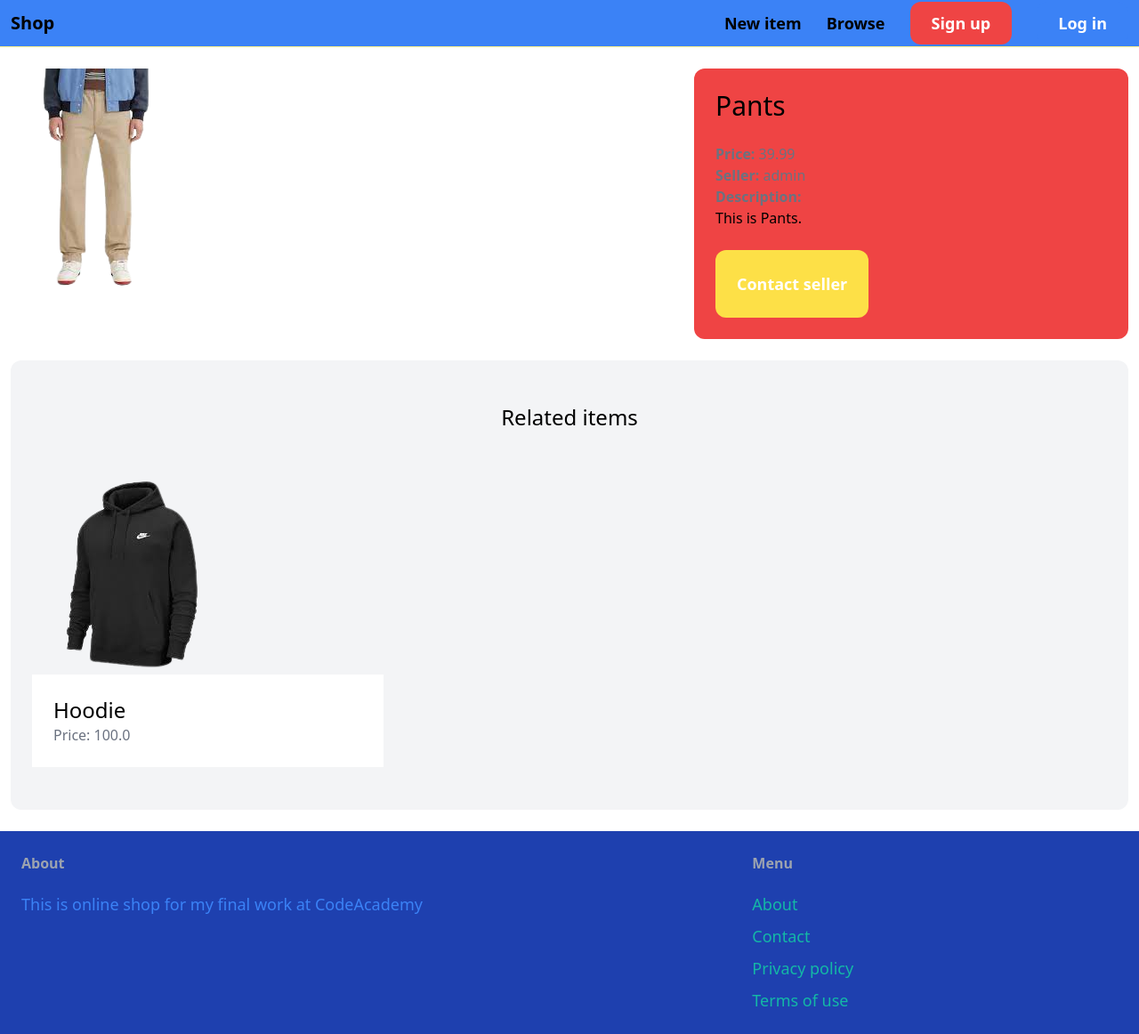
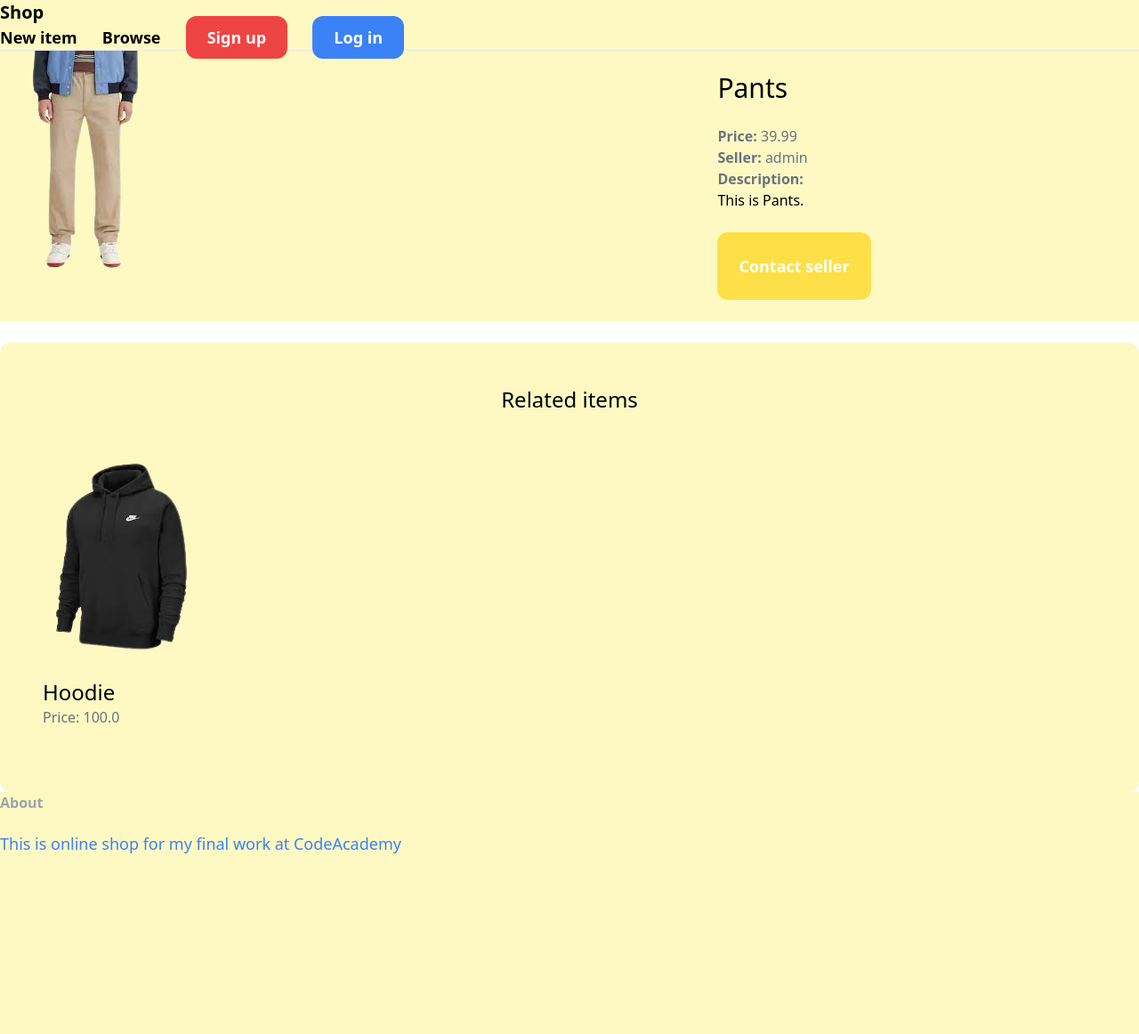
Before and after one commit to TomasZiedelis/Baigiamasis, a Django app: page /items/14/ in a window 1280 px wide. Shown: the whole page at 89% size. After the commit the page ends 959 px from the top, so only its background shows below. Run offline with Django 4.2, Linux system fonts and the light colour scheme; data comes from the database, SQL or seed files in the repository; both versions use the stored data as it was after the commit; some libraries are stand-ins or nearby versions.

Commit message:
New commit

```diff
--- a/dashboard/templates/dashboard/index.html
+++ b/dashboard/templates/dashboard/index.html
@@ -3,7 +3,7 @@
 {% block title %}Dashboard{% endblock %}
 
 {% block content %}
-    <div class="mt-6 px-6 py-12 bg-blue-500 rounded-xl">
+    <div class="bg-yellow-100">
         <h2 class="mb-12 text-2xl text-center">My items</h2>
         <div class="grid grid-cols-3 gap-3">
             {% for item in items %}
@@ -14,7 +14,7 @@
                         </div>
 
 
-                        <div class="p-6 bg-white rounded-b-x">
+                        <div class="p-6 rounded-b-x">
                             <h2 class="text-2xl">{{ item.name }}</h2>
                             <p class="text-gray-500">Price: {{ item.price }}</p>
                         </div>
--- a/item/templates/item/detail.html
+++ b/item/templates/item/detail.html
@@ -3,12 +3,12 @@
 {% block title %}{{ item.name }}{% endblock %}
 
 {% block content %}
-<div class="grid grid-cols-5 gap-6">
+<div class="grid grid-cols-5 gap-6 bg-yellow-100">
     <div class="col-span-3">
         <img src="{{ item.image.url }}" class="rounded-xl">
     </div>
 
-    <div class="col-span-2 p-6 bg-red-500 rounded-xl">
+    <div class="col-span-2 p-6 bg-yellow-100 rounded-xl">
         <h1 class="mb-6 text-3xl">{{ item.name }}</h1>
         <p class="text-gray-500"><strong>Price: </strong>{{ item.price }}</p>
         <p class="text-gray-500"><strong>Seller: </strong>{{ item.created_by.username }}</p>
@@ -21,7 +21,7 @@
         {% endif %}
 
         {% if request.user == item.created_by %}
-            <div class="mt-6 p-6 bg-white rounded-xl">
+            <div class="mt-6 p-6 rounded-xl">
                 <p>This is your item!</p>
 
                 <a href="{% url 'item:edit' item.id %}" class="inline-block mt-6 px-6 py-3 text-lg font-semibold bg-purple-500 text-white rounded-xl">Edit</a>
@@ -33,7 +33,7 @@
     </div>
 </div>
 
-<div class="mt-6 px-6 py-12 bg-gray-100 rounded-xl">
+<div class="mt-6 px-6 py-12 bg-yellow-100 rounded-xl">
     <h2 class="mb-12 text-2xl text-center">Related items</h2>
     <div class="grid grid-cols-3 gap-3">
         {% for item in related_items %}
@@ -44,7 +44,7 @@
                     </div>
 
 
-                    <div class="p-6 bg-white rounded-b-x">
+                    <div class="p-6 rounded-b-x">
                         <h2 class="text-2xl">{{ item.name }}</h2>
                         <p class="text-gray-500">Price: {{ item.price }}</p>
                     </div>
--- a/item/templates/item/items.html
+++ b/item/templates/item/items.html
@@ -3,7 +3,7 @@
 {% block title %}Items{% endblock %}
 
 {% block content %}
-    <div class="pb-6 grid grid-cols-4 gap-4 bg-blue-100">
+    <div class=" grid grid-cols-4 gap-4 bg-yellow-100">
         <div class="col-span-1">
             <form method="get" action="{% url 'item:items' %}">
                 <input name="query" class="w-full py-4 px-6 border rounded-xl" type="text" value="{{ query }}" placeholder="Find a hat, shoes or jumper...">
@@ -17,7 +17,7 @@
 
             <ul>
                 {% for category in categories %}
-                    <li class="py-2 px-2 rounded-xl{% if category.id == category.id %} bg-gray-200{% endif %}">
+                    <li class="rounded-xl{% if category.id == category.id %} bg-yellow-100{% endif %}">
                         <a href="{% url 'item:items' %}?query={{ query }}&category={{ category.id }}">{{ category.name }}</a>
                     </li>
                 {% endfor %}
@@ -42,7 +42,7 @@
                             </div>
 
 
-                            <div class="p-6 bg-white rounded-b-x">
+                            <div class="p-6 rounded-b-x">
                                 <h2 class="text-2xl">{{ item.name }}</h2>
                                 <p class="text-gray-500">Price: {{ item.price }}</p>
                             </div>
--- a/websiteapp/templates/websiteapp/base.html
+++ b/websiteapp/templates/websiteapp/base.html
@@ -8,7 +8,7 @@
     <title>{% block title %}{% endblock %} | Shop</title>
 </head>
 <body>
-    <nav class="py-3 px-3 flex justify-between items-right border-b border-yellow-200 bg-blue-500">
+    <nav class="justify-between border-b bg-yellow-100">
         <a href="/" class="text-xl font-bold">Shop</a>
 
         <div class="space-x-6">
@@ -24,28 +24,14 @@
             {% endif %}
         </div>
     </nav>
-    <div class="px-3 py-6">
         {% block content %}
         {% endblock %}
     </div>
-    <footer class="py-6 px-6 flex justify-between bg-blue-800">
+    <footer class="justify-between bg-yellow-100">
         <div class="w-2/3 pr-10">
             <h3 class="mb-5 font-bold text-gray-400">About</h3>
 
             <p class="text-lg text-blue-500">This is online shop for my final work at CodeAcademy</p>
-        </div>
-
-        <div class="w-1/3">
-            <h3 class="mb-5 font-bold text-gray-400">Menu</h3>
-
-            <ul class="space-y-2">
-                <li><a href="#" class="text-lg text-teal-500 hover:text-teal-700">About</a></li>
-                <li><a href="{% url 'websiteapp:contact' %}" class="text-lg text-teal-500 hover:text-teal-700">Contact</a></li>
-                <li><a href="#" class="text-lg text-teal-500 hover:text-teal-700">Privacy policy</a></li>
-                <li><a href="#" class="text-lg text-teal-500 hover:text-teal-700">Terms of use</a></li>
-            </ul>
-
-        </div>
     </footer>
 </body>
 </html>
```
Also changed, not shown: websiteapp/templates/websiteapp/index.html (+4 -4 lines), README.md, db.sqlite3, media/item_images/batai-removebg-preview_1.png (added), media/item_images/batai-removebg-preview_1_TJ73Z8B.png (added), media/item_images/converse-removebg-preview.png (added), media/item_images/hat1-removebg-preview.png (added), media/item_images/hat2-removebg-preview.png (added), media/item_images/nike_jumper-removebg-preview.png (added), media/item_images/pants-removebg-preview.png (added), media/item_images/pants-removebg-preview_VNBhGVL.png (added), media/item_images/sneakers1-removebg-preview.png (added).
